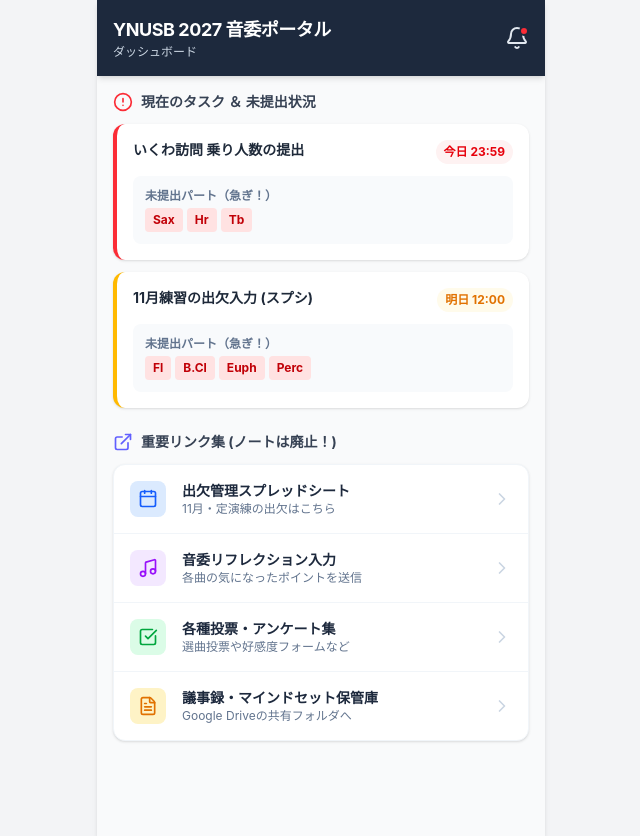
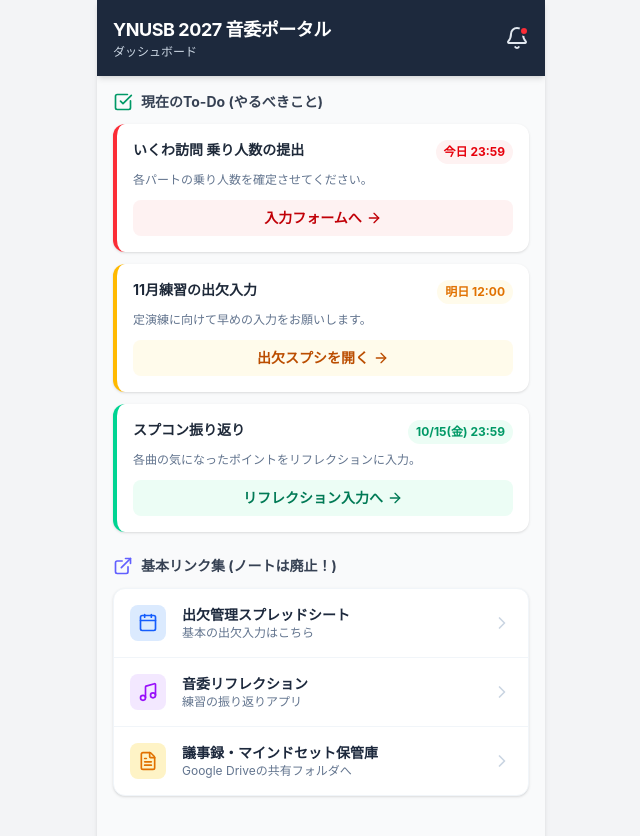
Before and after one commit to shima0823/YNUSB2027Music, a React (Vite) app in the folder committeeLINE/: page / in a window 1280 px wide. Shown: the top 836 px of the page, without its empty margins (319-959 px from the left). Built offline with nearby package versions, Linux system fonts and the light colour scheme.

Commit message:
refactor: simplify To-Do list by removing missing-parts tracking and adding direct action links

```diff
--- a/committeeLINE/src/App.jsx
+++ b/committeeLINE/src/App.jsx
@@ -1,26 +1,37 @@
 import { useState } from 'react'
-import { FileText, Calendar, CheckSquare, Music, Bell, ExternalLink, AlertCircle, CheckCircle2, ChevronRight } from 'lucide-react'
+import { FileText, Calendar, CheckSquare, Music, Bell, ExternalLink, CheckCircle2, ChevronRight, ArrowRight } from 'lucide-react'
 
 function App() {
   const [activeTab, setActiveTab] = useState('home');
 
-  // モックデータ：未提出の状況
-  const pendingTasks = [
+  // モックデータ：To-Doリスト (未提出パートの特定はやめ、シンプルにタスクとアクションリンクを配置)
+  const todoList = [
     {
       id: 1,
       title: 'いくわ訪問 乗り人数の提出',
       deadline: '今日 23:59',
       urgency: 'high',
-      missingParts: ['Sax', 'Hr', 'Tb'],
-      completedParts: ['Fl', 'Cl', 'B.Cl', 'Tp', 'Euph', 'Tuba', 'Perc']
+      description: '各パートの乗り人数を確定させてください。',
+      actionLabel: '入力フォームへ',
+      actionUrl: '#'
     },
     {
       id: 2,
-      title: '11月練習の出欠入力 (スプシ)',
+      title: '11月練習の出欠入力',
       deadline: '明日 12:00',
       urgency: 'medium',
-      missingParts: ['Fl', 'B.Cl', 'Euph', 'Perc'],
-      completedParts: ['Cl', 'Sax', 'Tp', 'Hr', 'Tb', 'Tuba']
+      description: '定演練に向けて早めの入力をお願いします。',
+      actionLabel: '出欠スプシを開く',
+      actionUrl: '#'
+    },
+    {
+      id: 3,
+      title: 'スプコン振り返り',
+      deadline: '10/15(金) 23:59',
+      urgency: 'low',
+      description: '各曲の気になったポイントをリフレクションに入力。',
+      actionLabel: 'リフレクション入力へ',
+      actionUrl: '#'
     }
   ];
 
@@ -41,36 +52,33 @@ function App() {
       {/* Main Content */}
       <main className="flex-1 p-4 pb-24 overflow-y-auto space-y-6">
 
-        {/* Feature 1: 「未提出は誰？」ウィジェット */}
+        {/* Feature 1: To-Doリスト & アクションリンク */}
         <section>
           <div className="flex items-center gap-2 mb-3">
-            <AlertCircle className="w-5 h-5 text-red-500" />
-            <h2 className="text-gray-700 font-bold text-sm">現在のタスク ＆ 未提出状況</h2>
+            <CheckSquare className="w-5 h-5 text-emerald-600" />
+            <h2 className="text-gray-700 font-bold text-sm">現在のTo-Do (やるべきこと)</h2>
           </div>
 
           <div className="space-y-3">
-            {pendingTasks.map(task => (
-              <div key={task.id} className={`bg-white rounded-xl shadow-sm border-l-4 p-4 ${task.urgency === 'high' ? 'border-red-500' : 'border-amber-400'}`}>
+            {todoList.map(task => (
+              <div key={task.id} className={`bg-white rounded-xl shadow-sm border-l-4 p-4 ${task.urgency === 'high' ? 'border-red-500' : task.urgency === 'medium' ? 'border-amber-400' : 'border-emerald-400'}`}>
                 <div className="flex justify-between items-start mb-2">
                   <h3 className="font-bold text-gray-800 text-sm">{task.title}</h3>
-                  <span className={`text-xs font-bold px-2 py-1 rounded-full ${task.urgency === 'high' ? 'bg-red-50 text-red-600' : 'bg-amber-50 text-amber-600'}`}>
+                  <span className={`text-xs font-bold px-2 py-1 rounded-full ${task.urgency === 'high' ? 'bg-red-50 text-red-600' : task.urgency === 'medium' ? 'bg-amber-50 text-amber-600' : 'bg-emerald-50 text-emerald-600'}`}>
                     {task.deadline}
                   </span>
                 </div>
+                <p className="text-xs text-slate-500 mb-3">{task.description}</p>
 
-                <div className="bg-slate-50 rounded-lg p-3 mt-3">
-                  <p className="text-xs text-slate-500 font-bold mb-1">未提出パート（急ぎ！）</p>
-                  <div className="flex flex-wrap gap-1">
-                    {task.missingParts.map(part => (
-                      <span key={part} className="px-2 py-1 bg-red-100 text-red-700 text-xs font-bold rounded">
-                        {part}
-                      </span>
-                    ))}
-                    {task.missingParts.length === 0 && (
-                      <span className="text-xs text-green-600 flex items-center gap-1"><CheckCircle2 className="w-3 h-3"/>全員提出済</span>
-                    )}
-                  </div>
-                </div>
+                {/* 実行するためのリンクをタスク内に直接配置 */}
+                <a href={task.actionUrl} className={`flex items-center justify-center w-full py-2 px-4 rounded-lg text-sm font-bold transition-colors ${
+                  task.urgency === 'high' ? 'bg-red-50 hover:bg-red-100 text-red-700' :
+                  task.urgency === 'medium' ? 'bg-amber-50 hover:bg-amber-100 text-amber-700' :
+                  'bg-emerald-50 hover:bg-emerald-100 text-emerald-700'
+                }`}>
+                  {task.actionLabel}
+                  <ArrowRight className="w-4 h-4 ml-1" />
+                </a>
               </div>
             ))}
           </div>
@@ -80,48 +88,32 @@ function App() {
         <section>
           <div className="flex items-center gap-2 mb-3">
             <ExternalLink className="w-5 h-5 text-indigo-500" />
-            <h2 className="text-gray-700 font-bold text-sm">重要リンク集 (ノートは廃止！)</h2>
+            <h2 className="text-gray-700 font-bold text-sm">基本リンク集 (ノートは廃止！)</h2>
           </div>
 
           <div className="bg-white rounded-xl shadow-sm border border-slate-100 overflow-hidden divide-y divide-slate-100">
-
-            {/* Category 1 */}
             <a href="#" className="flex items-center p-4 hover:bg-slate-50 active:bg-slate-100 transition">
               <div className="bg-blue-100 p-2 rounded-lg text-blue-600 mr-4">
                 <Calendar className="w-5 h-5" />
               </div>
               <div className="flex-1">
                 <p className="font-bold text-slate-800 text-sm">出欠管理スプレッドシート</p>
-                <p className="text-xs text-slate-500">11月・定演練の出欠はこちら</p>
+                <p className="text-xs text-slate-500">基本の出欠入力はこちら</p>
               </div>
               <ChevronRight className="w-5 h-5 text-slate-300" />
             </a>
 
-            {/* Category 2 */}
             <a href="#" className="flex items-center p-4 hover:bg-slate-50 active:bg-slate-100 transition">
               <div className="bg-purple-100 p-2 rounded-lg text-purple-600 mr-4">
                 <Music className="w-5 h-5" />
               </div>
               <div className="flex-1">
-                <p className="font-bold text-slate-800 text-sm">音委リフレクション入力</p>
-                <p className="text-xs text-slate-500">各曲の気になったポイントを送信</p>
+                <p className="font-bold text-slate-800 text-sm">音委リフレクション</p>
+                <p className="text-xs text-slate-500">練習の振り返りアプリ</p>
               </div>
               <ChevronRight className="w-5 h-5 text-slate-300" />
             </a>
 
-            {/* Category 3 */}
-            <a href="#" className="flex items-center p-4 hover:bg-slate-50 active:bg-slate-100 transition">
-              <div className="bg-green-100 p-2 rounded-lg text-green-600 mr-4">
-                <CheckSquare className="w-5 h-5" />
-              </div>
-              <div className="flex-1">
-                <p className="font-bold text-slate-800 text-sm">各種投票・アンケート集</p>
-                <p className="text-xs text-slate-500">選曲投票や好感度フォームなど</p>
-              </div>
-              <ChevronRight className="w-5 h-5 text-slate-300" />
-            </a>
-
-            {/* Category 4 */}
             <a href="#" className="flex items-center p-4 hover:bg-slate-50 active:bg-slate-100 transition">
               <div className="bg-amber-100 p-2 rounded-lg text-amber-600 mr-4">
                 <FileText className="w-5 h-5" />
@@ -132,7 +124,6 @@ function App() {
               </div>
               <ChevronRight className="w-5 h-5 text-slate-300" />
             </a>
-
           </div>
         </section>
 
```
